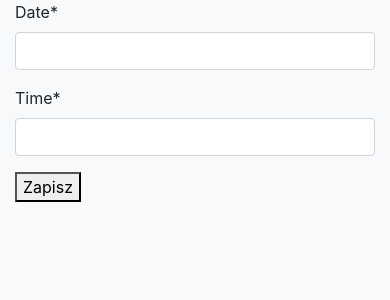
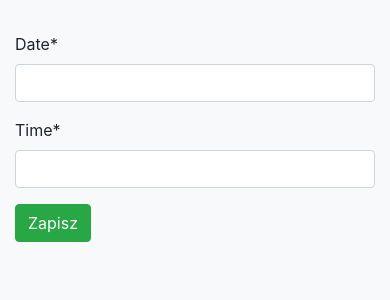
Before and after one commit to MateusBz/medical_booking_system, a Django app: page /clinic/doctors/schedule_create/ in a window 390 px wide. Shown: the part 56-356 px from the top of the page. Run offline with Django 3.2, Linux system fonts and the light colour scheme; the visitor is signed in with stand-in values (Sample User, id 1); some libraries are stand-ins or nearby versions.

Commit message:
Fix views doctor visit

```diff
--- a/clinic/views/doctor.py
+++ b/clinic/views/doctor.py
@@ -29,7 +29,7 @@ class DoctorScheduleListView(ListView):
 
     def get_queryset(self, *args, **kwargs):
         qs = super(DoctorScheduleListView, self).get_queryset(*args, **kwargs)
-        qs = qs.filter(occupied =False)
+        qs = qs.filter(occupied=False)
         return qs
 
 
--- a/templates/clinic/doctor_schedule_create.html
+++ b/templates/clinic/doctor_schedule_create.html
@@ -5,9 +5,15 @@
 
 
 {% block page_content %}
-    <form action="" method="POST">
-    {% csrf_token %}
-    {{form|crispy}}
-    <button type="submit">Zapisz</button>
+<div class="row" style="margin-top: 2rem;">
+    <div class="col-md-4 offset-md-1">
+        <form action="" method="POST">
+            {% csrf_token %}
+            {{form|crispy}}
+            <button class="btn btn-success" type="submit">Zapisz</button>
+        </form>
+    </div>
+</div>
+
 </form>
 {% endblock page_content%}
--- a/templates/clinic/visit_list.html
+++ b/templates/clinic/visit_list.html
@@ -18,6 +18,6 @@
 
         {% endfor %}
     {% else %}
-    <h3>Brak zapisanych pacjentów. </h3>
+    <h3>Brak zaplanowanych wizyt.</h3>
     {% endif %}
 {% endblock page_content%}
```
